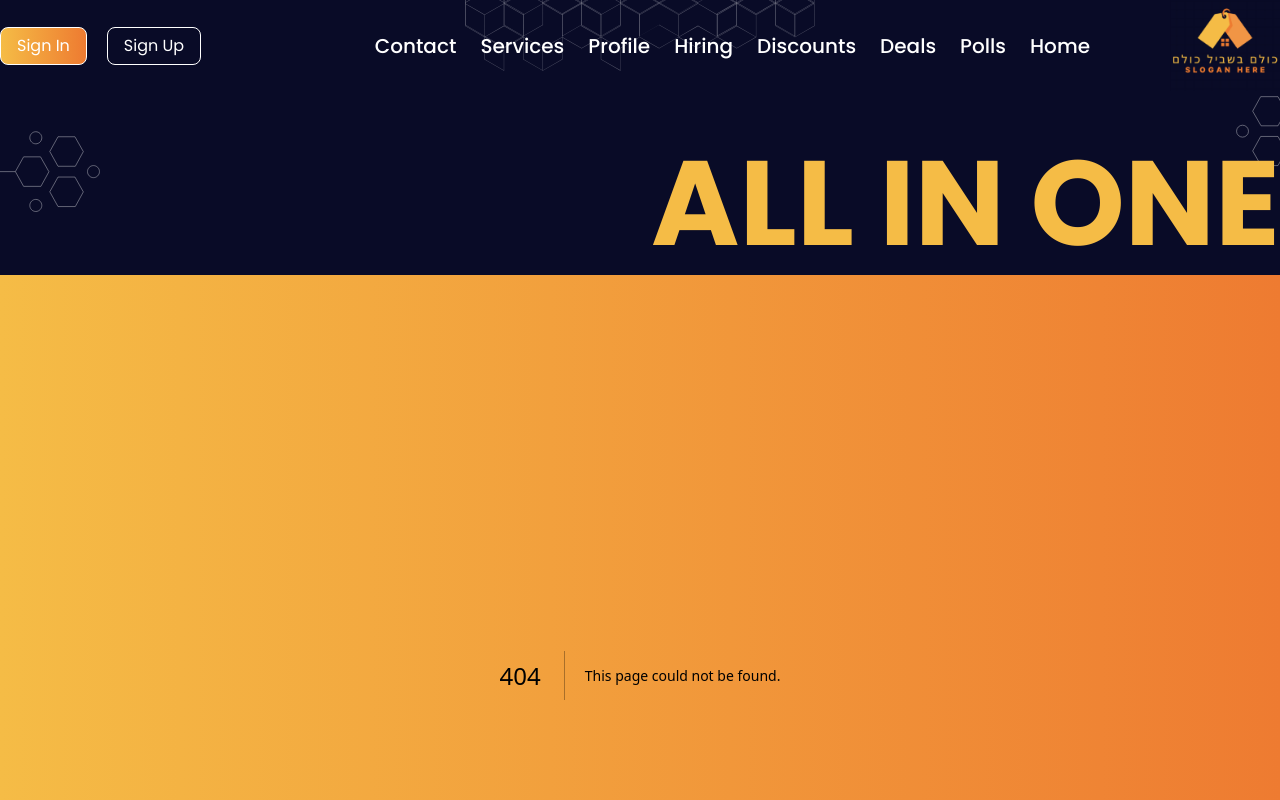
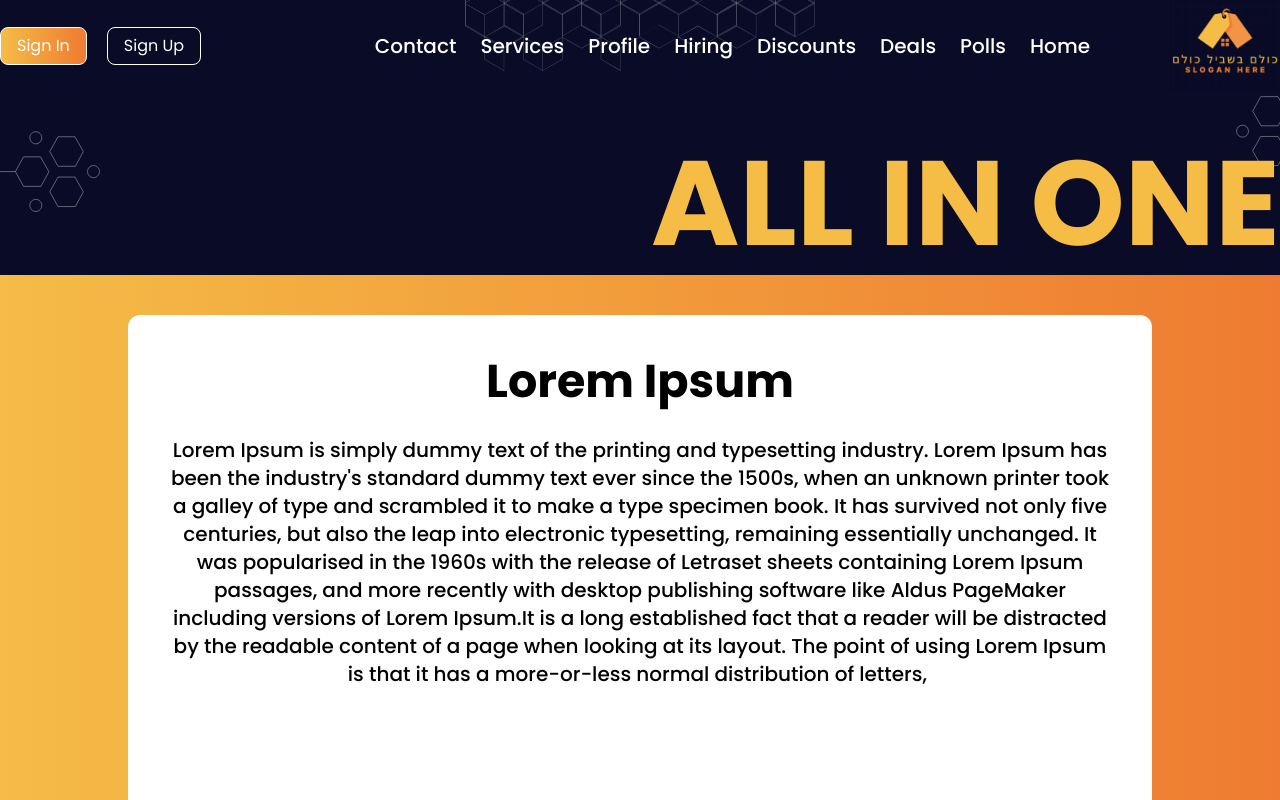
Before and after one commit to whoguri/kulam, a Next.js app: page /hiring in a window 1280 px wide. Before the commit this address had no page. Shown: the top 800 px of the page. Built offline with nearby package versions, Linux system fonts and the light colour scheme.

Commit message:
Created hiring page

```diff
--- /dev/null
+++ b/src/app/hiring/page.js
@@ -0,0 +1,10 @@
+export default function Hiring() {
+    return <div>
+        <div className="max-w-7xl mx-auto py-10">
+            <div className="py-8 px-10 bg-white rounded-xl h-[80vh] w-[80%] mx-auto">
+                <div className="capitalize text-[46px] font-bold text-center mb-5"> Lorem Ipsum</div>
+                <div className="text-xl font-medium text-center">Lorem Ipsum is simply dummy text of the printing and typesetting industry. Lorem Ipsum has been the industry's standard dummy text ever since the 1500s, when an unknown printer took a galley of type and scrambled it to make a type specimen book. It has survived not only five centuries, but also the leap into electronic typesetting, remaining essentially unchanged. It was popularised in the 1960s with the release of Letraset sheets containing Lorem Ipsum passages, and more recently with desktop publishing software like Aldus PageMaker including versions of Lorem Ipsum.It is a long established fact that a reader will be distracted by the readable content of a page when looking at its layout. The point of using Lorem Ipsum is that it has a more-or-less normal distribution of letters, </div>
+            </div>
+        </div>
+    </div>
+}
```
